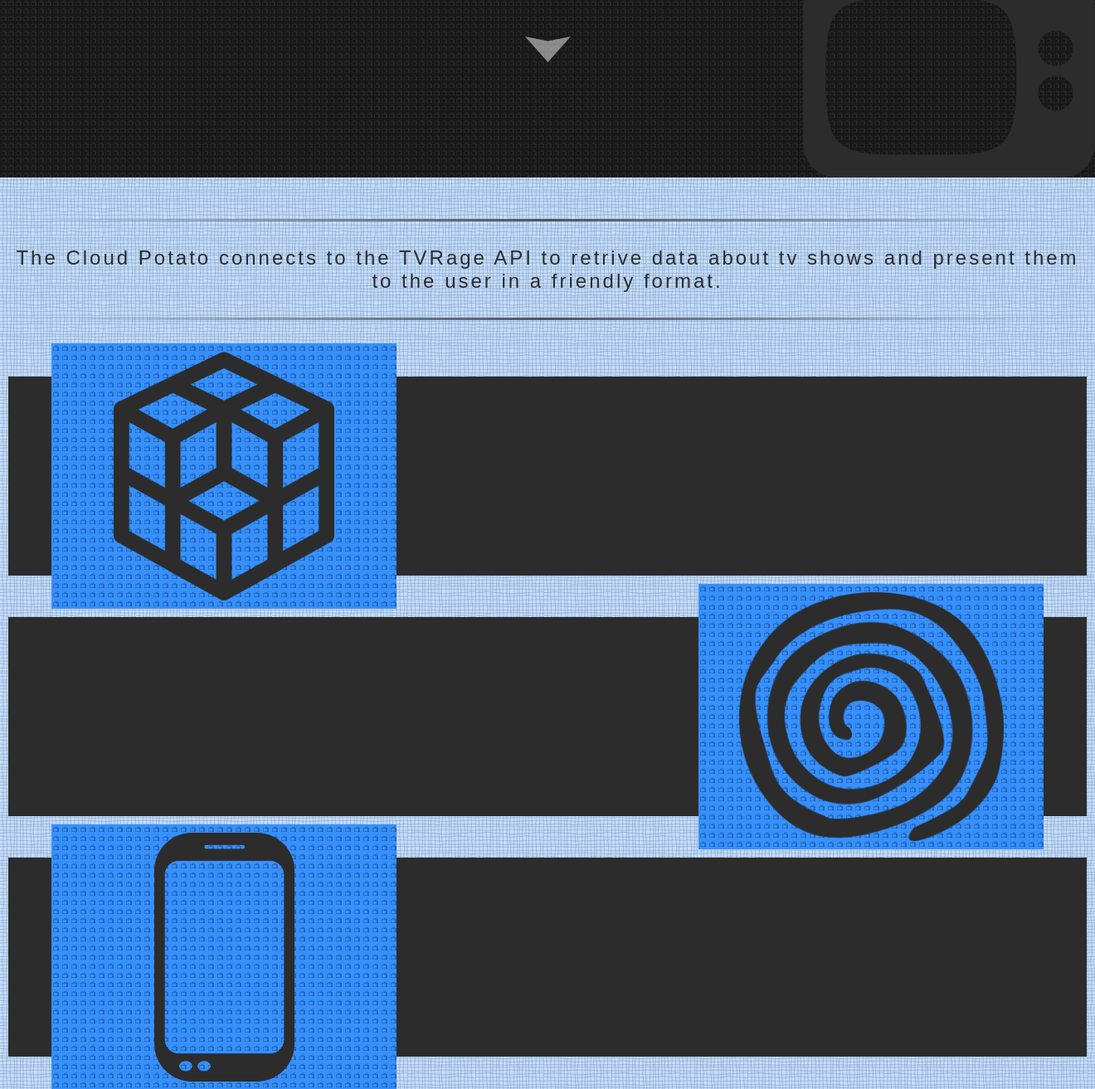
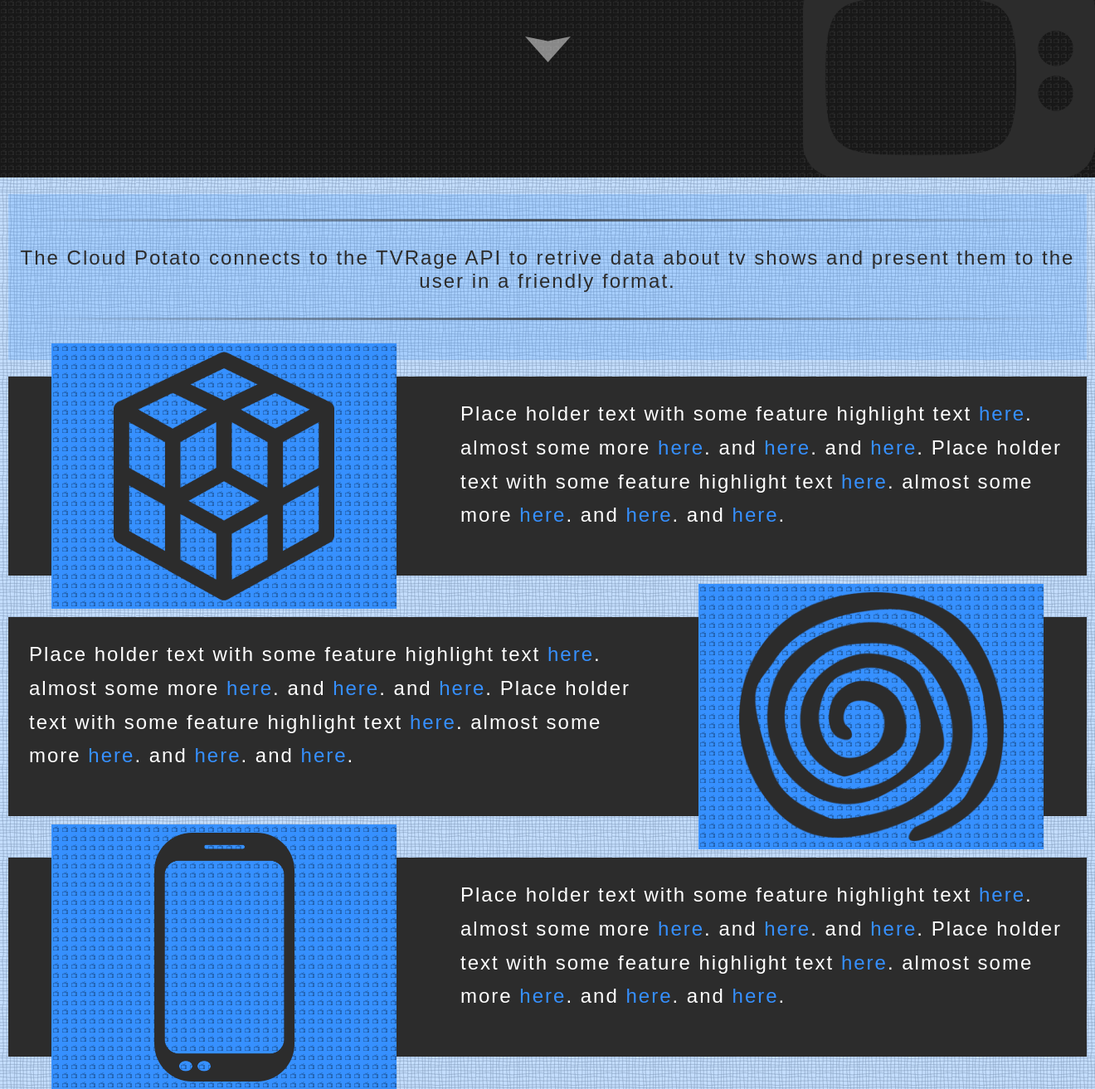
Before and after one commit to kevinteal/wolfstudioapps, a PHP site: page /portfolio/cloud_potato/index.php in a window 1320 px wide. Shown: the part 586-1899 px from the top of the page at 83% size. Run offline with PHP 8.4, Linux system fonts and the light colour scheme.

Commit message:
cont development of portfolio

```diff
--- a/portfolio/cloud_potato/index.php
+++ b/portfolio/cloud_potato/index.php
@@ -23,17 +23,24 @@
            <br/><img id="arrow" src="../css/arrow.png" width="60" height="37" />
             </div>
 </div>
-<div class="text_single"><hr class="style-one">The Cloud Potato connects to the TVRage API to retrive data about tv shows and present them to the user in a friendly format.<hr class="style-one"></div>
+<div class="text_single faded_bg"><hr class="style-one">The Cloud Potato connects to the TVRage API to retrive data about tv shows and present them to the user in a friendly format.<hr class="style-one"></div>
 
 
-<div class="feature_box"><div class="feature_left"><div class="feature_img cloud_feature_bg"><img src="images/blocks.png" width="266" height="300"/> </div></div><div class="feature_right"></div></div>
+<div class="feature_box"><div class="feature_left"><div class="feature_img cloud_feature_bg"><img src="images/blocks.png" width="266" height="300"/> </div></div><div class="feature_right">
+Place holder text with some feature highlight text <span class="blue_text">here</span>. almost some more <span class="blue_text">here</span>. and <span class="blue_text">here</span>. and <span class="blue_text">here</span>. Place holder text with some feature highlight text <span class="blue_text">here</span>. almost some more <span class="blue_text">here</span>. and <span class="blue_text">here</span>. and <span class="blue_text">here</span>.
 
-<div class="feature_box"><div class="feature_right"></div><div class="feature_left"><div class="feature_img cloud_feature_bg"><img src="images/old.png" width="319" height="300" /></div></div></div>
+</div></div>
 
-<div class="feature_box"><div class="feature_left"><div class="feature_img cloud_feature_bg"><img src="images/phone.png" width="169" height="300" /></div></div><div class="feature_right"></div></div>
+<div class="feature_box"><div class="feature_right">
+Place holder text with some feature highlight text <span class="blue_text">here</span>. almost some more <span class="blue_text">here</span>. and <span class="blue_text">here</span>. and <span class="blue_text">here</span>. Place holder text with some feature highlight text <span class="blue_text">here</span>. almost some more <span class="blue_text">here</span>. and <span class="blue_text">here</span>. and <span class="blue_text">here</span>.
+</div><div class="feature_left"><div class="feature_img cloud_feature_bg"><img src="images/old.png" width="319" height="300" /></div></div></div>
+
+<div class="feature_box"><div class="feature_left"><div class="feature_img cloud_feature_bg"><img src="images/phone.png" width="169" height="300" /></div></div><div class="feature_right">
+Place holder text with some feature highlight text <span class="blue_text">here</span>. almost some more <span class="blue_text">here</span>. and <span class="blue_text">here</span>. and <span class="blue_text">here</span>. Place holder text with some feature highlight text <span class="blue_text">here</span>. almost some more <span class="blue_text">here</span>. and <span class="blue_text">here</span>. and <span class="blue_text">here</span>.
+</div></div>
 
 
-<div class="text_single"><hr class="style-one">The Cloud Potato connects to the TVRage API to retrive data about tv shows and present them to the user in a friendly format.<hr class="style-one"></div>
+<div class="text_single faded_bg"><hr class="style-one">The Cloud Potato connects to the TVRage API to retrive data about tv shows and present them to the user in a friendly format.<hr class="style-one"></div>
 
 
 <div id="vid_box" class="cloud_bg_tiny">
@@ -45,20 +52,25 @@
 
 <div class="text_single extra_height"> <div class="portfolio_side left_p"></div><div class="portfolio_cen">PORTFOLIO</div><div class="portfolio_side right_p"></div> <br/><br/>
 
-<div class="portfolio_box no_margin">
+<div class="portfolio_box no_margin" data-for="info_box1">
 	<img src="../css/hand.png" width="118" height="150" >
+    <div class="info_box" id="info_box1" ><span class="title_portfolio">TITLE</span><br/><span class="text_portfolio">A mobile app for people</span></div>
 </div>
-<div class="portfolio_box">
+<div class="portfolio_box" data-for="info_box2">
 	<img src="../css/bub.png" width="192" height="150" />
+    <div class="info_box" id="info_box2" ><span class="title_portfolio">TITLE</span><br/><span class="text_portfolio">A mobile app for people</span></div>
 </div>
-<div class="portfolio_box">
+<div class="portfolio_box" data-for="info_box3">
 	<img src="../css/ball_green.png" width="150" height="150" />
+    <div class="info_box" id="info_box3" ><span class="title_portfolio">TITLE</span><br/><span class="text_portfolio">A mobile app for people</span></div>
 </div>
-<div class="portfolio_box">
+<div class="portfolio_box" data-for="info_box4">
 	<img src="../css/plug.png" width="199" height="150" />
+    <div class="info_box" id="info_box4" ><span class="title_portfolio">TITLE</span><br/><span class="text_portfolio">A mobile app for people</span></div>
 </div>
-<div class="portfolio_box">
+<div class="portfolio_box" data-for="info_box5" >
 	<img src="../css/pen.png" width="150" height="150" />
+    <div class="info_box" id="info_box5" ><span class="title_portfolio">TITLE</span><br/><span class="text_portfolio">A mobile app for people</span></div>
 </div>
 <div class="full_width">
 <hr class="style-one">
@@ -69,9 +81,9 @@
 </div>
 <div id="fwrapper" class="cloud_bg_tiny">
 <div id="footer">
-	<div class="foot_content"><img src="../css/home.png" width="304" height="300" /></div>
+	<div class="foot_content sink"><img src="../css/home.png" width="304" height="300" /></div>
     <div class="foot_content"><img src="../css/wolftie.png"  width="164"  height="300"/></div>
-    <div class="foot_content"><img src="../css/at.png" width="304" height="300" /></div>
+    <div class="foot_content sink"><img src="../css/at.png" width="304" height="300" /></div>
     <div id="footer_bar"><div id="footer_con"></div></div>
 </div><!-- new footer wrapper to get 100% bg color -->
 </div>
--- a/portfolio/css/portfolio.css
+++ b/portfolio/css/portfolio.css
@@ -70,9 +70,8 @@ body{
 	letter-spacing:normal !important;
 	transition:box-shadow 0.8s ease;
 }
-#quote_text:hover{
+.quote_text_shadow{
 	 box-shadow: inset 0 0 0 60px #fff;
-
 }
 
 #arrow{
@@ -124,7 +123,10 @@ hr.style-one {
 	color:#2c2c2c;
 	margin-top:20px;
 	margin-bottom:20px;
-	letter-spacing:3px;
+	letter-spacing:2px;
+}
+.faded_bg{
+	background-color:rgba(54, 144, 255, 0.2);
 }
 .feature_box{
 	width:100%;
@@ -142,6 +144,17 @@ hr.style-one {
 	float:left;
 	width:60%;
 	height:100%;
+	-moz-box-sizing: border-box;
+    -webkit-box-sizing: border-box;
+     box-sizing: border-box;
+	 padding: 25px;
+	 color:white;
+	 font-size:1.5em;
+	 letter-spacing:2px;
+	 line-height:1.7em;
+}
+.blue_text{
+	color:#3690ff;
 }
 .feature_img{
 	width:80%;
@@ -198,9 +211,57 @@ hr.style-one {
 	height:170px;
 	text-align:center;
 	margin-left:16px;
+	position:relative;
 }
 .no_margin{
 	margin-left:0px !important;
+}
+.info_box{
+	position: relative;
+	width: 220px;
+	height: 0px;
+	padding: 0px;
+	background: #3690ff;
+	-webkit-border-radius: 0px;
+	-moz-border-radius: 0px;
+	border-radius: 0px;
+	border: #FFFFFF solid 2px;
+	color:white;
+	opacity:0;
+	transition:all 1s;
+}
+.info_box:after
+{
+	content: '';
+	position: absolute;
+	border-style: solid;
+	border-width: 0 11px 15px;
+	border-color: #3690ff transparent;
+	display: block;
+	width: 0;
+	z-index: 1;
+	top: -15px;
+	left: 40px;
+}
+
+.info_box:before
+{
+	content: '';
+	position: absolute;
+	border-style: solid;
+	border-width: 0 12px 16px;
+	border-color: #FFFFFF transparent;
+	display: block;
+	width: 0;
+	z-index: 0;
+	top: -18px;
+	left: 39px;
+}
+.title_portfolio{
+	font-size:1em;
+}
+.text_portfolio{
+	font-size:0.5em;
 }
 .extra_height{
 	height:300px !important;
@@ -211,6 +272,7 @@ hr.style-one {
 	float:left;
 }
 .portfolio_box img{
+	cursor:pointer;
 	transition:all 0.5s;
 }
 .portfolio_box img:hover{
@@ -235,6 +297,16 @@ hr.style-one {
 	float:left;
 	height:90%;
 	text-align:center;
+
+}
+.sink{
+	cursor:pointer;
+	transition:all 0.5s;
+}
+.sink:hover{
+	-ms-transform: scale(0.8); /* IE 9 */
+    -webkit-transform: scale(0.8); /* Safari */
+    transform: scale(0.8);
 }
 .foot_content img{
 	margin-top:10px;
--- a/portfolio/js/portfolio.js
+++ b/portfolio/js/portfolio.js
@@ -1,8 +1,43 @@
 // JavaScript Document
+var color = "#fff";
 
 $(document).ready(function(e) {
 
 	//get current page for quotes
 	//$(document).attr('title');
 
+
+	setInterval(function(){ quote_changer() }, 5000);
+
+
+	$(".portfolio_box").on("mouseover",function(){
+		var target = $(this).data("for");
+
+		$("#"+target).css({
+			"opacity":1,
+			"height":"80px"
+		});
+	});
+
+	$(".portfolio_box").on("mouseout",function(){
+		var target = $(this).data("for");
+
+		$("#"+target).css({
+			"opacity":0,
+			"height":"0px"
+		});
+	});
+
 });
+
+function quote_changer(){
+	var quote = $("#quote_text");
+	if(quote.hasClass('quote_text_shadow')){
+		quote.removeClass('quote_text_shadow');
+		quote.css("color","white");
+	}else{
+		quote.addClass('quote_text_shadow');
+		quote.css("color","#3690ff");
+	}
+
+}
```
